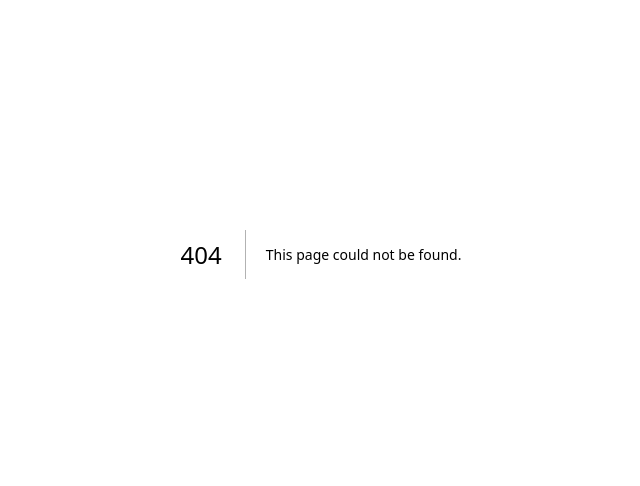
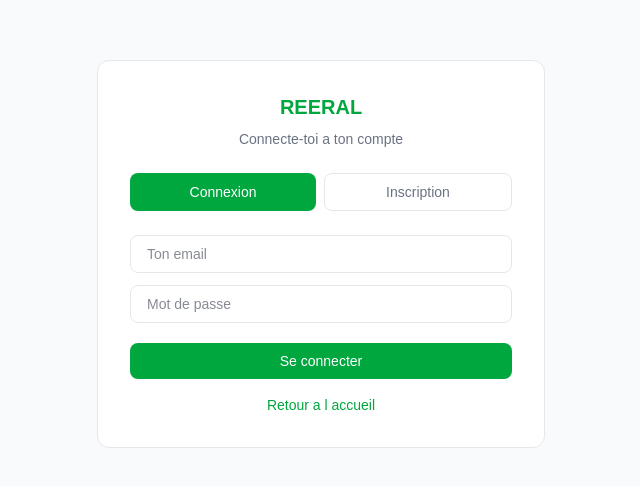
Before and after one commit to omari-vt/Reeral, a Next.js app: page /login in a window 1280 px wide. Before the commit this address had no page. Shown: the part 146-632 px from the top of the page, without its empty margins (319-959 px from the left). Built offline with nearby package versions, Linux system fonts and the light colour scheme.

Commit message:
Ajout authentification REERAL

```diff
--- /dev/null
+++ b/app/login/page.tsx
@@ -0,0 +1,116 @@
+"use client"
+
+import { useState } from "react"
+import { supabase } from "../supabase"
+
+export default function Login() {
+  const [email, setEmail] = useState("")
+  const [motDePasse, setMotDePasse] = useState("")
+  const [mode, setMode] = useState<"connexion" | "inscription">("connexion")
+  const [message, setMessage] = useState("")
+  const [chargement, setChargement] = useState(false)
+
+  async function handleSubmit() {
+    if (!email || !motDePasse) return
+    setChargement(true)
+    setMessage("")
+
+    if (mode === "inscription") {
+      const { error } = await supabase.auth.signUp({
+        email,
+        password: motDePasse,
+      })
+      if (error) {
+        setMessage("Erreur : " + error.message)
+      } else {
+        setMessage("Compte cree ! Verifie ton email pour confirmer.")
+      }
+    } else {
+      const { error } = await supabase.auth.signInWithPassword({
+        email,
+        password: motDePasse,
+      })
+      if (error) {
+        setMessage("Email ou mot de passe incorrect.")
+      } else {
+        window.location.href = "/"
+      }
+    }
+    setChargement(false)
+  }
+
+  return (
+    <main className="min-h-screen bg-gray-50 flex items-center justify-center px-6">
+      <div className="bg-white border border-gray-200 rounded-xl p-8 w-full max-w-md">
+
+        <h1 className="text-xl font-semibold text-green-600 text-center mb-2">
+          REERAL
+        </h1>
+        <p className="text-sm text-gray-500 text-center mb-6">
+          {mode === "connexion" ? "Connecte-toi a ton compte" : "Cree ton compte gratuitement"}
+        </p>
+
+        <div className="flex gap-2 mb-6">
+          <button
+            onClick={() => setMode("connexion")}
+            className={`flex-1 py-2 rounded-lg text-sm font-medium ${
+              mode === "connexion"
+                ? "bg-green-600 text-white"
+                : "border border-gray-200 text-gray-500"
+            }`}
+          >
+            Connexion
+          </button>
+          <button
+            onClick={() => setMode("inscription")}
+            className={`flex-1 py-2 rounded-lg text-sm font-medium ${
+              mode === "inscription"
+                ? "bg-green-600 text-white"
+                : "border border-gray-200 text-gray-500"
+            }`}
+          >
+            Inscription
+          </button>
+        </div>
+
+        <div className="flex flex-col gap-3">
+          <input
+            type="email"
+            placeholder="Ton email"
+            value={email}
+            onChange={(e) => setEmail(e.target.value)}
+            className="border border-gray-200 rounded-lg px-4 py-2 text-sm outline-none focus:border-green-400 text-gray-900 bg-white"
+          />
+          <input
+            type="password"
+            placeholder="Mot de passe"
+            value={motDePasse}
+            onChange={(e) => setMotDePasse(e.target.value)}
+            className="border border-gray-200 rounded-lg px-4 py-2 text-sm outline-none focus:border-green-400 text-gray-900 bg-white"
+          />
+
+          {message && (
+            <p className="text-sm text-center text-green-600 bg-green-50 py-2 px-4 rounded-lg">
+              {message}
+            </p>
+          )}
+
+          <button
+            onClick={handleSubmit}
+            disabled={chargement}
+            className="bg-green-600 text-white py-2 rounded-lg text-sm font-medium mt-2"
+          >
+            {chargement ? "Chargement..." : mode === "connexion" ? "Se connecter" : "Creer mon compte"}
+          </button>
+        </div>
+
+        <p className="text-center text-sm text-gray-400 mt-4">
+          <a href="/" className="text-green-600">
+            Retour a l accueil
+          </a>
+        </p>
+
+      </div>
+    </main>
+  )
+}
--- a/app/page.tsx
+++ b/app/page.tsx
@@ -10,10 +10,22 @@ export default function Home() {
   const [titre, setTitre] = useState("")
   const [lieu, setLieu] = useState("")
   const [description, setDescription] = useState("")
+  const [utilisateur, setUtilisateur] = useState<any>(null)
 
   useEffect(() => {
     chargerAnnonces()
+    verifierConnexion()
   }, [])
+
+  async function verifierConnexion() {
+    const { data } = await supabase.auth.getUser()
+    if (data.user) setUtilisateur(data.user)
+  }
+
+  async function seDeconnecter() {
+    await supabase.auth.signOut()
+    setUtilisateur(null)
+  }
 
   async function chargerAnnonces() {
     const { data } = await supabase
@@ -43,13 +55,24 @@ export default function Home() {
 
       <nav className="bg-white border-b border-gray-200 px-6 py-4 flex justify-between items-center">
         <h1 className="text-xl font-semibold text-green-600">REERAL</h1>
-        <div className="flex gap-3">
-          <button className="px-4 py-2 text-sm border border-gray-200 rounded-lg">
-            Connexion
-          </button>
-          <button className="px-4 py-2 text-sm bg-green-600 text-white rounded-lg">
-            Inscription
-          </button>
+        <div className="flex gap-3 items-center">
+          {utilisateur ? (
+            <>
+              <span className="text-sm text-gray-500">{utilisateur.email}</span>
+              <button onClick={seDeconnecter} className="px-4 py-2 text-sm border border-gray-200 rounded-lg hover:bg-gray-50">
+                Deconnexion
+              </button>
+            </>
+          ) : (
+            <>
+              <a href="/login" className="px-4 py-2 text-sm border border-gray-200 rounded-lg hover:bg-gray-50">
+                Connexion
+              </a>
+              <a href="/login" className="px-4 py-2 text-sm bg-green-600 text-white rounded-lg hover:bg-green-700">
+                Inscription
+              </a>
+            </>
+          )}
         </div>
       </nav>
 
@@ -61,22 +84,10 @@ export default function Home() {
           La plateforme communautaire de reference
         </p>
         <div className="flex gap-3 justify-center">
-          <button
-            onClick={() => {
-              setTypeAnnonce("perdu")
-              setFormulaireOuvert(true)
-            }}
-            className="px-6 py-3 bg-white text-green-600 font-medium rounded-xl"
-          >
+          <button onClick={() => { setTypeAnnonce("perdu"); setFormulaireOuvert(true) }} className="px-6 py-3 bg-white text-green-600 font-medium rounded-xl">
             Objet perdu
           </button>
-          <button
-            onClick={() => {
-              setTypeAnnonce("trouve")
-              setFormulaireOuvert(true)
-            }}
-            className="px-6 py-3 border border-white text-white font-medium rounded-xl"
-          >
+          <button onClick={() => { setTypeAnnonce("trouve"); setFormulaireOuvert(true) }} className="px-6 py-3 border border-white text-white font-medium rounded-xl">
             Objet trouve
           </button>
         </div>
@@ -89,63 +100,25 @@ export default function Home() {
               <h2 className="text-lg font-semibold">
                 {typeAnnonce === "perdu" ? "Signaler un objet perdu" : "Signaler un objet trouve"}
               </h2>
-              <button
-                onClick={() => setFormulaireOuvert(false)}
-                className="text-gray-400 text-xl font-bold"
-              >
+              <button onClick={() => setFormulaireOuvert(false)} className="text-gray-400 text-xl font-bold">
                 X
               </button>
             </div>
 
             <div className="flex gap-2 mb-4">
-              <button
-                onClick={() => setTypeAnnonce("perdu")}
-                className={`flex-1 py-2 rounded-lg text-sm font-medium ${
-                  typeAnnonce === "perdu"
-                    ? "bg-red-50 text-red-700 border border-red-200"
-                    : "border border-gray-200 text-gray-500"
-                }`}
-              >
+              <button onClick={() => setTypeAnnonce("perdu")} className={`flex-1 py-2 rounded-lg text-sm font-medium ${typeAnnonce === "perdu" ? "bg-red-50 text-red-700 border border-red-200" : "border border-gray-200 text-gray-500"}`}>
                 Perdu
               </button>
-              <button
-                onClick={() => setTypeAnnonce("trouve")}
-                className={`flex-1 py-2 rounded-lg text-sm font-medium ${
-                  typeAnnonce === "trouve"
-                    ? "bg-green-50 text-green-700 border border-green-200"
-                    : "border border-gray-200 text-gray-500"
-                }`}
-              >
+              <button onClick={() => setTypeAnnonce("trouve")} className={`flex-1 py-2 rounded-lg text-sm font-medium ${typeAnnonce === "trouve" ? "bg-green-50 text-green-700 border border-green-200" : "border border-gray-200 text-gray-500"}`}>
                 Trouve
               </button>
             </div>
 
             <div className="flex flex-col gap-3">
-              <input
-                type="text"
-                placeholder="Titre de l objet (ex: Telephone Samsung)"
-                value={titre}
-                onChange={(e) => setTitre(e.target.value)}
-                className="border border-gray-200 rounded-lg px-4 py-2 text-sm outline-none focus:border-green-400 text-gray-900 bg-white"
-              />
-              <input
-                type="text"
-                placeholder="Lieu (ex: Marche Sandaga, Dakar)"
-                value={lieu}
-                onChange={(e) => setLieu(e.target.value)}
-                className="border border-gray-200 rounded-lg px-4 py-2 text-sm outline-none focus:border-green-400 text-gray-900 bg-white"
-              />
-              <textarea
-                placeholder="Description (couleur, marque, details...)"
-                value={description}
-                onChange={(e) => setDescription(e.target.value)}
-                rows={3}
-                className="border border-gray-200 rounded-lg px-4 py-2 text-sm outline-none focus:border-green-400 resize-none text-gray-900 bg-white"
-              />
-              <button
-                onClick={publierAnnonce}
-                className="bg-green-600 text-white py-2 rounded-lg text-sm font-medium"
-              >
+              <input type="text" placeholder="Titre de l objet (ex: Telephone Samsung)" value={titre} onChange={(e) => setTitre(e.target.value)} className="border border-gray-200 rounded-lg px-4 py-2 text-sm outline-none focus:border-green-400 text-gray-900 bg-white" />
+              <input type="text" placeholder="Lieu (ex: Marche Sandaga, Dakar)" value={lieu} onChange={(e) => setLieu(e.target.value)} className="border border-gray-200 rounded-lg px-4 py-2 text-sm outline-none focus:border-green-400 text-gray-900 bg-white" />
+              <textarea placeholder="Description (couleur, marque, details...)" value={description} onChange={(e) => setDescription(e.target.value)} rows={3} className="border border-gray-200 rounded-lg px-4 py-2 text-sm outline-none focus:border-green-400 resize-none text-gray-900 bg-white" />
+              <button onClick={publierAnnonce} className="bg-green-600 text-white py-2 rounded-lg text-sm font-medium">
                 Publier l annonce
               </button>
             </div>
@@ -165,17 +138,11 @@ export default function Home() {
           ) : (
             annonces.map((annonce) => (
               <div key={annonce.id} className="bg-white border border-gray-200 rounded-xl p-4">
-                <span className={`text-xs font-medium px-2 py-1 rounded-full ${
-                  annonce.type === "perdu"
-                    ? "bg-red-50 text-red-700"
-                    : "bg-green-50 text-green-700"
-                }`}>
+                <span className={`text-xs font-medium px-2 py-1 rounded-full ${annonce.type === "perdu" ? "bg-red-50 text-red-700" : "bg-green-50 text-green-700"}`}>
                   {annonce.type === "perdu" ? "Perdu" : "Trouve"}
                 </span>
                 <p className="font-medium mt-2">{annonce.titre}</p>
-                <p className="text-sm text-gray-500 mt-1">
-                  {annonce.lieu} - {annonce.date}
-                </p>
+                <p className="text-sm text-gray-500 mt-1">{annonce.lieu} - {annonce.date}</p>
               </div>
             ))
           )}
```
